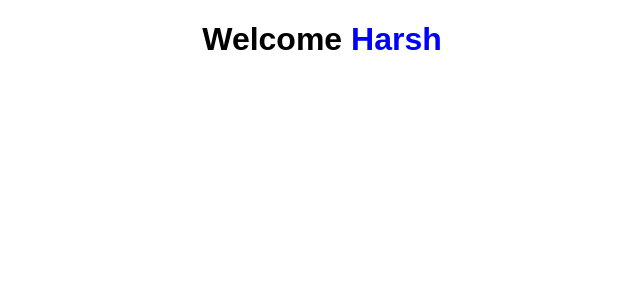
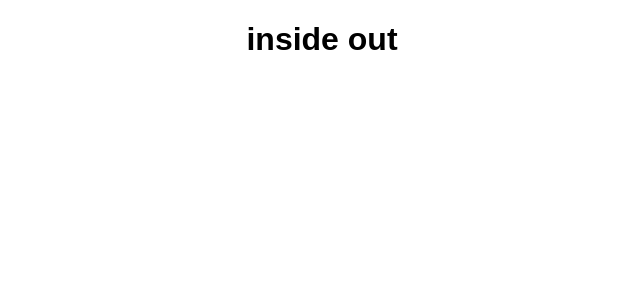
Before and after one commit to hrshmistry/fav-animal, a React (Create React App) app: page / in a window 1280 px wide. Shown: the top 300 px of the page, without its empty margins (318-958 px from the left). Built offline with nearby package versions, Linux system fonts and the light colour scheme.

Commit message:
upto username prompt

```diff
--- a/src/App.js
+++ b/src/App.js
@@ -9,9 +9,7 @@ var username = "Harsh";
 export default function App() {
   return (
     <div className="App">
-      <h1>
-        {welcomeMsg} <span style={{ color: color }}> {username} </span>
-      </h1>
+      <h1>inside out</h1>
     </div>
   );
 }
```
